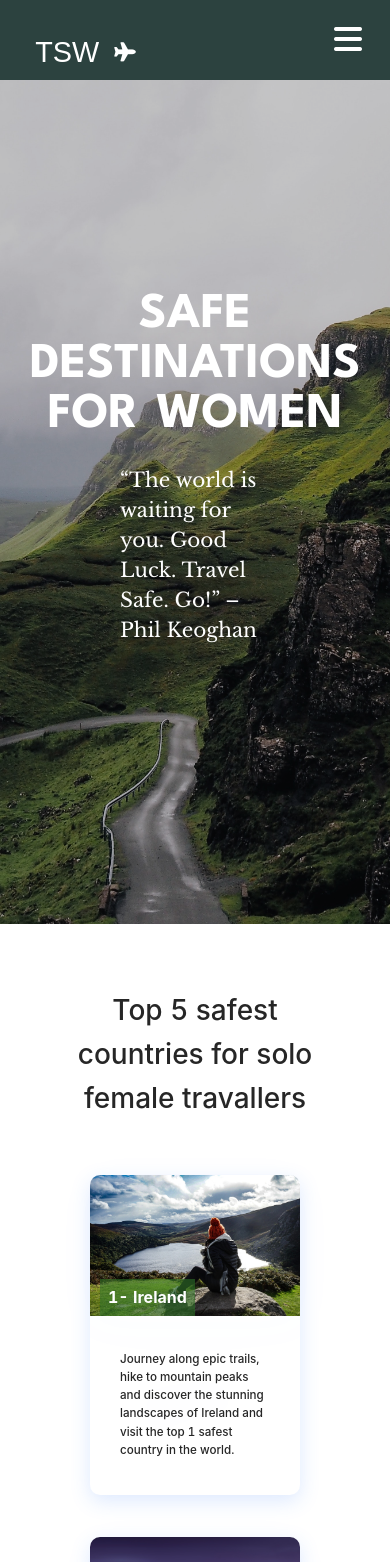
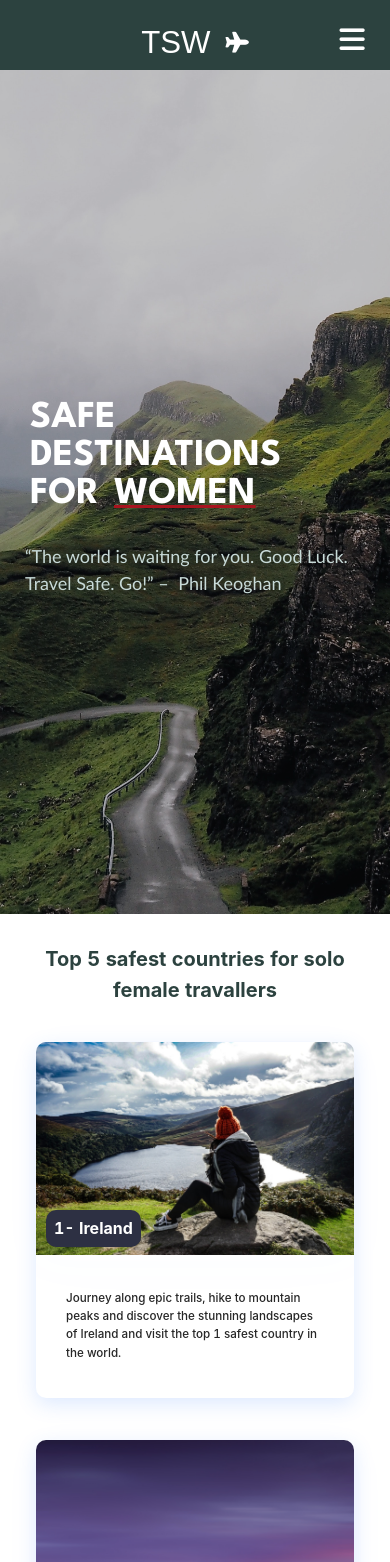
Before and after one commit to carolineabreu/tsw, a React (Create React App) app: page / in a window 390 px wide. Shown: the top 1562 px of the page. Built offline with nearby package versions, Linux system fonts and the light colour scheme; a web font is replaced by a local one.

Commit message:
styling home

```diff
--- a/src/App.css
+++ b/src/App.css
@@ -4,7 +4,7 @@
   padding: 0;
 }
 
-.home,
+/* .home,
 .comments,
 .sign-up {
   display: flex;
@@ -12,7 +12,7 @@
   align-items: center;
   justify-content: center;
   font-size: 4rem;
-}
+} */
 
 .comments {
   background-position: center;
--- a/src/components/Cards/CardItem.js
+++ b/src/components/Cards/CardItem.js
@@ -1,6 +1,6 @@
 import React from 'react';
 import { Link } from 'react-router-dom';
-import "../../components/Cards/Cards.css"
+import "./Cards.css"
 
 function CardItem(props) {
 
--- a/src/components/Cards/Cards.css
+++ b/src/components/Cards/Cards.css
@@ -1,24 +1,27 @@
 .cards {
-    padding: 4rem;
+    padding: 10px;
     background: #fff;
   }
-
-  h1 {
+  .card-title {
     text-align: center;
+    color: #2c423f;
+    font-size:20px;
+    font-weight: bold;
+    padding:20px 20px 20px 20px;
   }
 
   .cards-container {
     display: flex;
     flex-flow: column;
     align-items: center;
-    max-width: 1120px;
-    width: 90%;
+    /* max-width: 1120px; */
+    /* width: 90%; */
     margin: 0 auto;
   }
 
   .cards-wrapper {
     position: relative;
-    margin: 50px 0 45px;
+    /* margin: 50px 0 45px; */
   }
 
   .cards-items {
@@ -61,13 +64,15 @@
     position: absolute;
     bottom: 0;
     margin-left: 10px;
+    margin-bottom: 8px;
     padding: 6px 8px;
     max-width: calc((100%) - 60px);
     font-size: 16px;
     font-weight: 700;
     color: #fff;
-    background-color:  #2d712799;
+    background-color:  #2d3043;
     box-sizing: border-box;
+    border-radius: 10px;
   }
 
   .cards-item-img {
--- a/src/components/Cards/Cards.js
+++ b/src/components/Cards/Cards.js
@@ -1,5 +1,5 @@
 import CardItem from './CardItem';
-import "../../components/Cards/Cards.css"
+import "./Cards.css"
 import images from "../../images/ireland2.jpg";
 import images2 from "../../images/iceland1.jpg";
 import images3 from "../../images/sweden1.jpg";
@@ -9,7 +9,7 @@ import images5 from "../../images/swiss.jpg";
 function Cards() {
   return (
     <div className="cards">
-      <h1>Top 5 safest countries for solo female travallers</h1>
+      <h1 className="card-title">Top 5 safest countries for solo female travallers</h1>
       <div className="cards-containers">
         <div className='cards-wrapper'>
           <ul className='cards-items'>
--- a/src/components/Footer/Footer.css
+++ b/src/components/Footer/Footer.css
@@ -47,8 +47,8 @@
 }
 
 .footer-links {
-  width: 100%;
-  max-width: 1000px;
+  /* width: 100%; */
+  /* max-width: 1000px; */
   display: flex;
   justify-content: center;
 }
@@ -100,17 +100,17 @@
   font-size: 24px;
 }
 
-.social-media {
+/* .social-media {
   max-width: 1000px;
   width: 100%;
-}
+} */
 
 .social-media-wrap {
   display: flex;
   justify-content: space-between;
   align-items: center;
-  width: 90%;
-  max-width: 1000px;
+  /* width: 90%;
+  max-width: 1000px; */
   margin: 40px auto 0 auto;
 }
 
@@ -165,3 +165,16 @@
     flex-direction: wrap;
   }
 }
+@media screen and (max-width: 320px) {
+  .footer-container {
+    width: 100%;
+  }
+
+  .footer-links {
+    flex-direction: column;
+  }
+
+  .footer-link-items {
+    width: 100%;
+  }
+}
--- a/src/components/HeroSection/HeroSection.css
+++ b/src/components/HeroSection/HeroSection.css
@@ -1,4 +1,4 @@
-.hero-container {
+.hero {
   background: url("/src/images/irelandlandscape.jpg") center center/cover
     no-repeat;
   height: 100vh;
@@ -11,38 +11,40 @@
   object-fit: contain;
 }
 
-.hero-container > h1 {
-  color: #fff;
+.hero__container {
+  color: white;
   opacity: 1;
   font-family: "League Spartan", sans-serif;
-  font-size: 80px;
-  margin-top: -100px;
-  max-width: 56rem;
+  font-size: 38px;
   line-height: 1;
+  margin:30px;
+
+}
+.hero__underline {
+  text-decoration-line: underline;
+  text-decoration-color: #a8141e;
 }
 
-.hero-container > p {
+.hero__box {
   margin-top: 8px;
-  color: #fff;
-  font-size: 25px;
+  color: #c8dad8;
+  font-size: 18px;
   font-family: "Libre Baskerville", serif;
   /* max-width: 40rem; */
   line-height: 1.5;
+  margin-top: 10px;
+  margin: 10px 15px 0px 25px;
+
 }
-span {
-  text-decoration: blue, underline;
+
+.hero__name {
+  color: #c8dad8;
 }
 
 @media screen and (max-width: 768px) {
   .hero-container > h1 {
-    max-width: 500px;
-    font-size: 50px;
+    /* max-width: 500px; */
+    font-size: 30px;
   }
 
-  .hero-container > p {
-    max-width: 500px;
-    font-size: 20px;
-    margin: -30px 120px;
-    padding-top: 30px;
-  }
 }
--- a/src/components/HeroSection/HeroSection.js
+++ b/src/components/HeroSection/HeroSection.js
@@ -1,16 +1,22 @@
 import "../../App.css";
-import "./HeroSection.css"
+import "./HeroSection.css";
 
 function HeroSection() {
-    return (
-        <div className="hero-container">
-            <h1>SAFE DESTINATIONS FOR <span>WOMEN</span></h1>
-            <p>“The world is waiting for you.
-                Good Luck. Travel Safe. Go!”
-                – Phil Keoghan</p>
+  return (
+    <div className="hero">
+      <div >
+        <h1 className="hero__container">
+          SAFE DESTINATIONS FOR{" "}
+          <span className="hero__underline">WOMEN</span>
+        </h1>
+        <div className="hero__box">
+          <p>
+            “The world is waiting for you. Good Luck. Travel Safe. Go!” –{" "}
+            <span className="hero__name">Phil Keoghan</span>
+          </p>
         </div>
-
-    )
-
+      </div>
+    </div>
+  );
 }
 export default HeroSection;
--- a/src/components/Navbar/Navbar.css
+++ b/src/components/Navbar/Navbar.css
@@ -1,6 +1,7 @@
 .navbar {
   background: #2c423f;
-  height: 80px;
+  height: 70px;
+  width: 100%;
   display: flex;
   justify-content: space-evenly;
   align-items: center;
@@ -22,16 +23,22 @@
 .navbar-logo {
   color: white;
   justify-self: start;
-  margin-left: 10px;
+  /* margin-left: 10px; */
   cursor: pointer;
   text-decoration: none;
-  font-size: 1.2rem;
+  font-size: 1.3rem;
   display: flex;
   align-items: center;
+  /* padding:4px; */
+}
+
+.fa-plane{
+/* padding-top:4px; */
 }
 .navbar-logo > h1 {
   color: white;
   font-family: "Dancing Script", sans-serif;
+  /* margin-bottom: -30px; */
 }
 
 .nav-menu {
@@ -67,7 +74,7 @@
 
 .fa-bars {
   color: white;
-  font-size: 2rem;
+  font-size: 1.8rem;
 }
 
 .-mobile {
@@ -81,7 +88,7 @@
 .fa-solid {
   padding-left: 15px;
   padding-bottom: 15px;
-  color: white;
+   color: white;
 }
 
 @media screen and (max-width: 960px) {
@@ -122,12 +129,12 @@
     border-radius: 0;
   }
 
-  .navbar-logo {
+  /* .navbar-logo {
     position: absolute;
     top: 0;
     left: 0;
     transform: translate(25%, 50%);
-  }
+  } */
 
   .menu-icon {
     display: block;
@@ -169,3 +176,33 @@
     transition: 250ms;
   }
 }
+
+@media (max-width: 320px) {
+  .navbar {
+    width: 100%;
+  }
+
+  .nav-menu {
+    grid-template-columns: auto;
+    grid-template-rows: repeat(4, auto);
+  }
+
+  .nav-links {
+    width: 100%;
+  }
+}
+
+@media (max-width: 320px) {
+  .navbar {
+    width: 100%;
+  }
+
+  .nav-menu {
+    grid-template-columns: auto;
+    grid-template-rows: repeat(4, auto);
+  }
+
+  .nav-links {
+    width: 100%;
+  }
+}
--- a/src/pages/Comments/comments.css
+++ b/src/pages/Comments/comments.css
@@ -1,12 +1,11 @@
 .currentComment {
-  background-image: url("./mount.jpg");
-  background-size: cover;
+ background-color: white;
   padding-bottom: 50px;
 }
 
 #commenth1 {
   text-align: center;
-  color: beige;
+  color: black;
   font-size: 4em;
   margin-bottom: 40px;
 }
@@ -29,7 +28,7 @@ justify-content: space-around;
 width: 500px;
 text-align: center;
 margin-left: 20px;
-background-color:whitesmoke ;
+background-color:#2c423f ;
 box-shadow: 5px 10px lightslategrey;
 margin-bottom: 30px;
 margin-top: 19px;
@@ -67,7 +66,7 @@ float: right;
 }
 
 .idComment:hover {
-  background-color: paleturquoise;
+  background-color: gray;
 }
 
 #commentDescription{
@@ -89,7 +88,7 @@ float: right;
   color: rgb(0, 0, 0);
   font-size: large;
   width: 90px;
-  box-shadow: 0 0 40px 40px #3498db inset, 0 0 0 0 #3498db;
+  box-shadow: 0 0 40px 40px gray inset, 0 0 0 0 lightgray;
   -webkit-transition: all 150ms ease-in-out;
   transition: all 150ms ease-in-out;
   border-radius: 5%;
--- a/src/pages/Comments/index.js
+++ b/src/pages/Comments/index.js
@@ -1,5 +1,5 @@
 import { useState, useEffect } from "react";
-import { Link, useHistory} from "react-router-dom";
+import { Link } from "react-router-dom";
 import axios from "axios";
 import { Form } from "./form";
 import "antd/dist/antd.css";
@@ -7,13 +7,12 @@ import "./comments.css";
 
 export function Comment() {
   const [comments, setComments] = useState([]);
-const useHistory = useHistory( );
+// const navigate = useNavigate( );
 
-  const handleClick = (e ) => {
-    e.preventDefault( );
-    console.log('Back');
-    window.history.back();
-  }
+// function handleClick() {
+//   navigate('/');
+// }
+
 
 
   useEffect(() => {
@@ -34,7 +33,7 @@ const useHistory = useHistory( );
   return (
     <>
       <div className="currentComment">
-        <button type="button" onClick={handleClick} id="btn">Back</button>
+        {/* <button type="button" onClick={handleClick} id="btn">Back</button> */}
         <h1 id="commenth1">Comments</h1>
         <div className="flex">
           <div className="flex-item">
```
